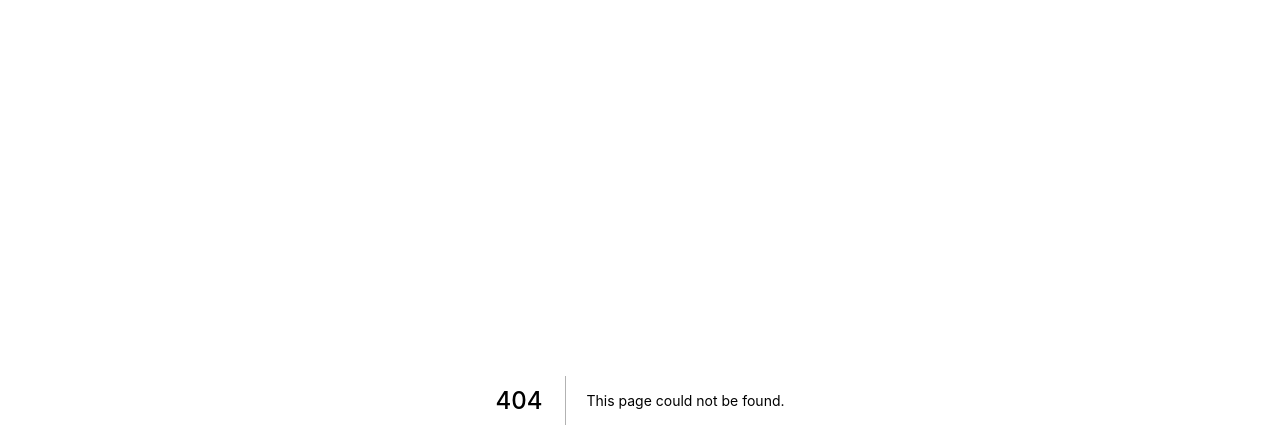
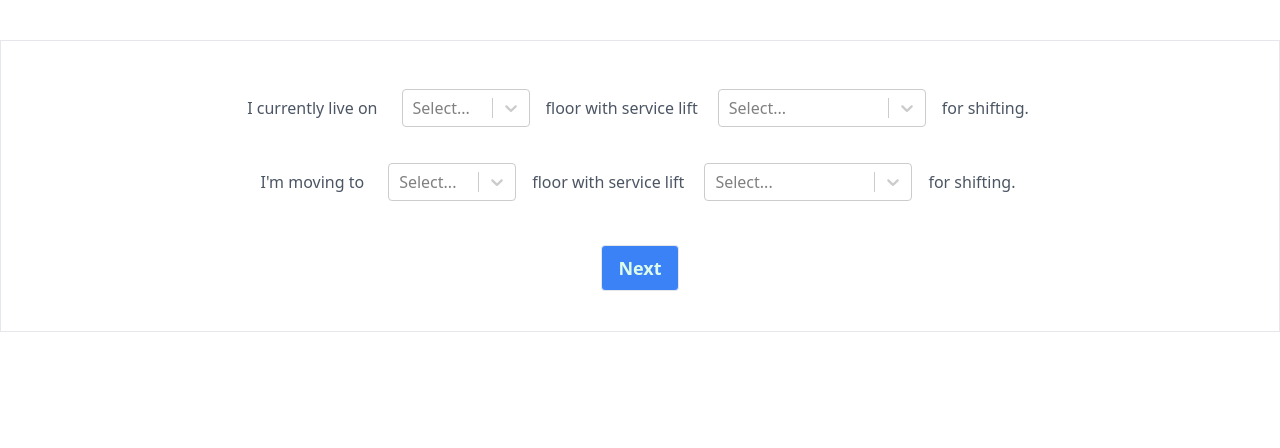
Before and after one commit to ramkrishnaind/transport-next, a Next.js app: page /step2 in a window 1280 px wide. Before the commit this address had no page. Shown: the top 448 px of the page. Built offline with nearby package versions, Linux system fonts and the light colour scheme.

Commit message:
Step1 and Step2 added

```diff
--- /dev/null
+++ b/pages/step1/index.js
@@ -0,0 +1,103 @@
+import React, { useEffect, useState } from "react";
+import DatePicker from "react-datepicker";
+import "react-datepicker/dist/react-datepicker.css";
+import Select from "react-select";
+
+const houseTypeOptions = [
+  { value: "1 BHK", label: "1 BHK" },
+  { value: "2 BHK", label: "2 BHK" },
+  { value: "3 BHK", label: "3 BHK" },
+  { value: "3+ BHK", label: "3+ BHK" },
+  { value: "duplex villa", label: "duplex villa" },
+  { value: "vehicle", label: "vehicle" },
+  { value: "few items", label: "few items" },
+];
+
+const cityOptions = [
+  { value: "Bangalore", label: "Bangalore" },
+  { value: "Chennai", label: "Chennai" },
+  { value: "Delhi", label: "Delhi" },
+  { value: "Pune", label: "Pune" },
+];
+
+const Step1 = () => {
+  const [houseType, setHouseType] = useState(null);
+
+  const [floor, setFloor] = useState("");
+
+  const [fromState, setFromState] = useState(null);
+  const [toState, setToState] = useState(null);
+  const [startDate, setStartDate] = useState(new Date());
+
+  const handleSubmit = async (event) => {
+    event.preventDefault(); // Prevent default submission
+    alert(
+      "Success!" +
+        houseType.value +
+        startDate.getDate() +
+        "/" +
+        startDate.getMonth() +
+        "/" +
+        startDate.getFullYear() +
+        toState.value +
+        fromState.value
+    );
+  };
+  return (
+    <form class="max-w-screen-xl m-auto py-10 mt-10 px-5 border">
+      <div class="flex items-center mb-5 justify-center items-center">
+        <label for="name" class="inline-block ml-20 mr-2 text-gray-600">
+          I am shifting my
+        </label>
+        <Select
+          className="block appearance w-60 bg-white  border-gray-400 hover:border-gray-500 px-4 py-2 focus:outline-none focus:shadow-outline"
+          defaultValue={houseType}
+          onChange={setHouseType}
+          options={houseTypeOptions}
+        />
+
+        <label for="name" class="inline-block w-10 mr-1 text-gray-600">
+          from
+        </label>
+        <Select
+          className="block appearance-none w-80 bg-white  border-gray-400 hover:border-gray-500 px-4 py-2 focus:outline-none focus:shadow-outline"
+          defaultValue={fromState}
+          onChange={setFromState}
+          options={cityOptions}
+        />
+      </div>
+      <div class="flex items-center mb-5  justify-center items-center">
+        <label for="name" class="inline-block w-10 ml-20 mr-2 text-gray-600">
+          to
+        </label>
+
+        <Select
+          className="block appearance-none w-80 bg-white  border-gray-400 hover:border-gray-500 px-4 py-2 focus:outline-none focus:shadow-outline"
+          defaultValue={toState}
+          onChange={setToState}
+          options={cityOptions}
+        />
+        <label class="inline-block w-5 ml-5 mr-6 text-gray-600 text-right">
+          on
+        </label>
+        <div>
+          <DatePicker
+            selected={startDate}
+            onChange={(date) => setStartDate(date)}
+          />
+        </div>
+      </div>
+      <div class="flex justify-center items-center">
+        <button
+          class="mt-4 bg-blue-500 hover:bg-blue-400 text-green-100 border py-2 px-4 font-semibold text-lg rounded"
+          type="submit"
+          onClick={handleSubmit}
+        >
+          Next
+        </button>
+      </div>
+    </form>
+  );
+};
+
+export default Step1;
--- /dev/null
+++ b/pages/step2/index.js
@@ -0,0 +1,102 @@
+import React, { useEffect, useState } from "react";
+import Select from "react-select";
+
+const floorOptions = [
+  { value: "1st", label: "1st" },
+  { value: "2nd", label: "2nd" },
+  { value: "3rd", label: "3rd" },
+  { value: "4th", label: "4th" },
+  { value: "5th", label: "5th" },
+  { value: "6th", label: "6th" },
+  { value: "7th", label: "7th" },
+  { value: "8th", label: "8th" },
+  { value: "9th", label: "9th" },
+  { value: "10th", label: "10th" },
+  { value: "11th", label: "11th" },
+  { value: "12th", label: "12th" },
+];
+
+const liftOptions = [
+  { value: "available", label: "available" },
+  { value: "not available", label: "not available" },
+];
+
+const Step2 = () => {
+  const [fromFloorType, setFromFloorType] = useState(null);
+  const [toFloorType, setToFloorType] = useState(null);
+  const [fromLift, setFromLift] = useState(null);
+  const [toLift, setToLift] = useState(null);
+
+  const handleSubmit = async (event) => {
+    event.preventDefault(); // Prevent default submission
+    alert(
+      "Success!" +
+        fromFloorType.value +
+        fromLift.value +
+        toFloorType.value +
+        toLift.value
+    );
+  };
+  return (
+    <form class="max-w-screen-xl m-auto py-10 mt-10 px-5 border">
+      <div class="flex items-center mb-5 justify-center items-center">
+        <label for="name" class="inline-block mr-2 text-gray-600">
+          I currently live on
+        </label>
+        <Select
+          className="block appearance w-40 bg-white  border-gray-400 hover:border-gray-500 px-4 py-2 focus:outline-none focus:shadow-outline"
+          defaultValue={fromFloorType}
+          onChange={setFromFloorType}
+          options={floorOptions}
+        />
+
+        <label for="name" class="inline-block w-50 mr-1 text-gray-600">
+          floor with service lift
+        </label>
+        <Select
+          className="block appearance-none w-60 bg-white  border-gray-400 hover:border-gray-500 px-4 py-2 focus:outline-none focus:shadow-outline"
+          defaultValue={fromLift}
+          onChange={setFromLift}
+          options={liftOptions}
+        />
+        <label for="name" class="inline-block w-30 mr-1 text-gray-600">
+          for shifting.
+        </label>
+      </div>
+      <div class="flex items-center mb-5  justify-center items-center">
+        <label for="name" class="inline-block w-30 mr-2 text-gray-600">
+          I'm moving to
+        </label>
+        <Select
+          className="block appearance w-40 bg-white  border-gray-400 hover:border-gray-500 px-4 py-2 focus:outline-none focus:shadow-outline"
+          defaultValue={toFloorType}
+          onChange={setToFloorType}
+          options={floorOptions}
+        />
+        <label class="inline-block w-50 mr-1 text-gray-600 text-right">
+          floor with service lift
+        </label>
+        <Select
+          className="block appearance-none w-60 bg-white  border-gray-400 hover:border-gray-500 px-4 py-2 focus:outline-none focus:shadow-outline"
+          defaultValue={toLift}
+          onChange={setToLift}
+          options={liftOptions}
+        />
+        <label for="name" class="inline-block w-30 mr-1 text-gray-600">
+          for shifting.
+        </label>
+      </div>
+      <div class="flex justify-center items-center">
+        <button
+          class="mt-4 bg-blue-500 hover:bg-blue-400 text-green-100 border py-2 px-4 font-semibold text-lg rounded"
+          type="submit"
+          onClick={handleSubmit}
+        >
+          Next
+        </button>
+      </div>
+    </form>
+  );
+};
+
+export default Step2;
```
Also changed, not shown: package.json (+6 -1 lines).
